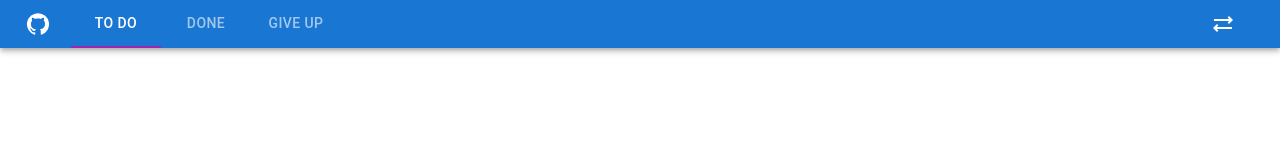
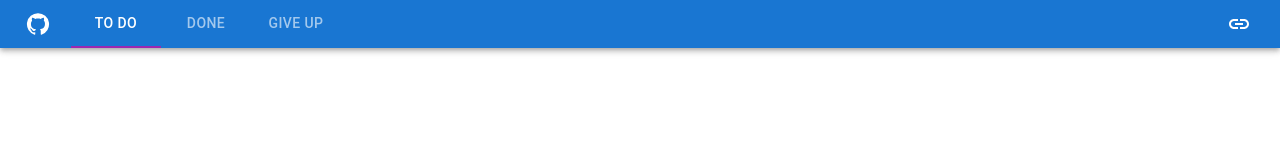
Before and after one commit to hubenchang0515/todo, a React (Create React App) app: page / in a window 1280 px wide. Shown: the top 160 px of the page. Built offline with nearby package versions, Linux system fonts and the light colour scheme.

Commit message:
adjust icon and text

```diff
--- a/src/App.tsx
+++ b/src/App.tsx
@@ -2,7 +2,7 @@ import Container from '@mui/material/Container';
 import TaskCard, { TaskProps, TaskState } from './TaskCard';
 import { AppBar, Box, Fab, IconButton, Pagination, Stack, Tab, Tabs, Toolbar } from '@mui/material';
 import GitHubIcon from '@mui/icons-material/GitHub';
-import SyncAltOutlinedIcon from '@mui/icons-material/SyncAltOutlined';
+import LinkOutlinedIcon from '@mui/icons-material/LinkOutlined';
 import AddIcon from '@mui/icons-material/Add'
 import React, { useEffect, useRef, useState } from 'react';
 import TaskEditDialog from './TaskEditDialog';
@@ -24,10 +24,6 @@ function App(): JSX.Element {
   const paginationStyle = {
     marginLeft: "auto",
     marginRight: "auto",
-  }
-
-  const rightButtonStyle = {
-    marginLeft: "auto",
   }
 
   const [db, setDb] = useState<IDBDatabase>();
@@ -312,10 +308,9 @@ function App(): JSX.Element {
             edge="start"
             color="inherit"
             aria-label="menu"
-            sx={{ mr: 2 }}
-            style={rightButtonStyle}
+            sx={{ ml: "auto" }}
             onClick={()=>{setSyncDialogOpen(true);}}>
-            <SyncAltOutlinedIcon/>
+            <LinkOutlinedIcon />
           </IconButton>
         </Toolbar>
       </AppBar>
--- a/src/SyncDialog.tsx
+++ b/src/SyncDialog.tsx
@@ -131,7 +131,7 @@ function SyncDialog(props:TaskCardProps) {
 
     return (
         <Dialog open={props.open} maxWidth="md" fullWidth={true}>
-            <DialogTitle>Sync</DialogTitle>
+            <DialogTitle>Synchronization</DialogTitle>
             <DialogContent>
                 <Stack spacing={2}>
                 <Button
```
